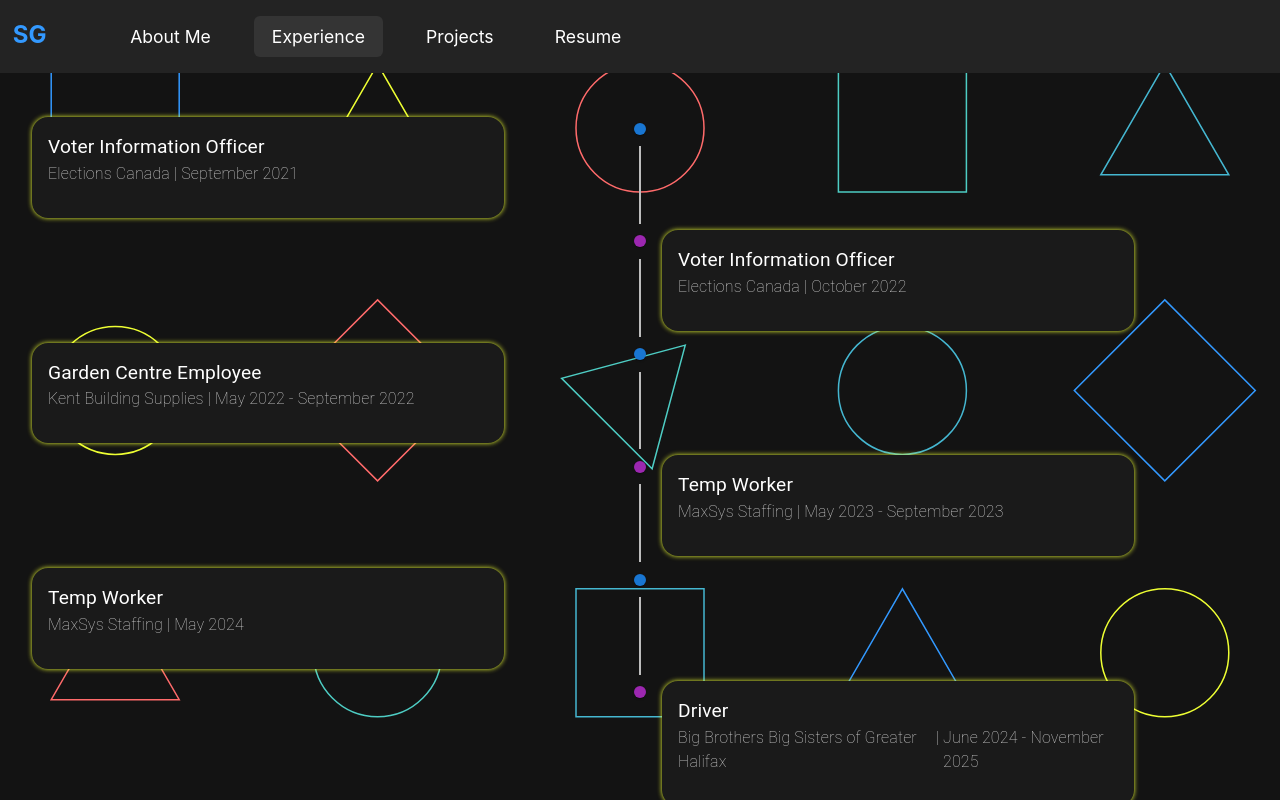
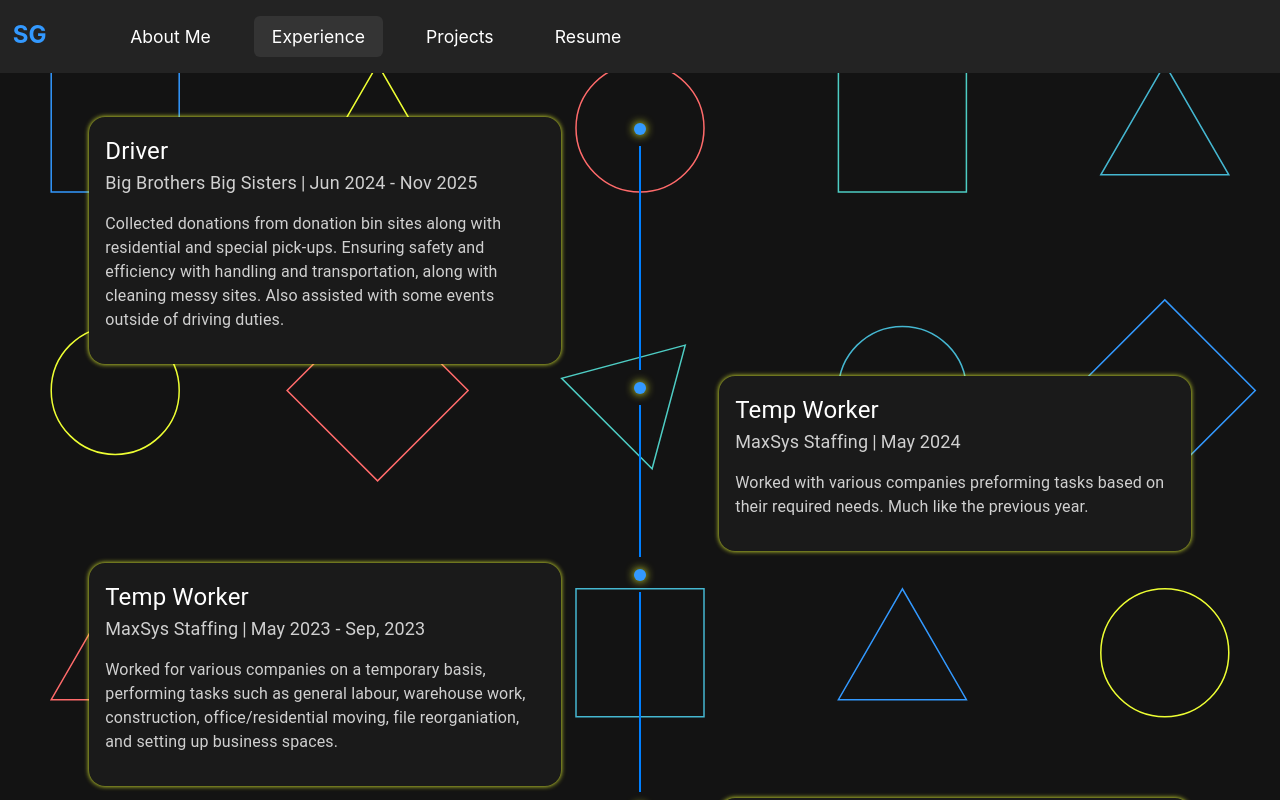
Before and after one commit to Samuelmgp/Portfolio, a React (Create React App) app: page /experience in a window 1280 px wide. Shown: the top 800 px of the page. Built offline with nearby package versions, Linux system fonts and the light colour scheme.

Commit message:
Experience rough page set

```diff
--- a/src/assets/WorkExperience.js
+++ b/src/assets/WorkExperience.js
@@ -1,39 +1,39 @@
 // data/workExperience.js
 export const workExperience = [
   {
-    position: "Voter Information Officer",
-    company: "Elections Canada",
-    duration: "September 2021",
-    description: "",
-  },
-  {
-    position: "Voter Information Officer",
-    company: "Elections Canada",
-    duration: "October 2022",
-    description: "",
-  },
-  {
-    position: "Garden Centre Employee",
-    company: "Kent Building Supplies",
-    duration: "May 2022 - September 2022",
-    description: "",
-  },
-  {
-    position: "Temp Worker",
-    company: "MaxSys Staffing",
-    duration: "May 2023 - September 2023",
-    description: "",
+    position: "Driver",
+    company: "Big Brothers Big Sisters",
+    duration: "Jun 2024 - Nov 2025",
+    description: "Collected donations from donation bin sites along with residential and special pick-ups. Ensuring safety and efficiency with handling and transportation, along with cleaning messy sites. Also assisted with some events outside of driving duties.",
   },
   {
     position: "Temp Worker",
     company: "MaxSys Staffing",
     duration: "May 2024",
-    description: "",
+    description: "Worked with various companies preforming tasks based on their required needs. Much like the previous year.",
   },
   {
-    position: "Driver",
-    company: "Big Brothers Big Sisters of Greater Halifax",
-    duration: "June 2024 - November 2025",
-    description: "",
+    position: "Temp Worker",
+    company: "MaxSys Staffing",
+    duration: "May 2023 - Sep, 2023",
+    description: "Worked for various companies on a temporary basis, performing tasks such as general labour, warehouse work, construction, office/residential moving, file reorganiation, and setting up business spaces.",
+  },
+  {
+    position: "Garden Centre Employee",
+    company: "Kent Building Supplies",
+    duration: "May, 2022 - Sep, 2022",
+    description: "Worked in the garden centre assisting customers with their gardening needs, including plant selection, care advice, and garden supplies.",
+  },
+  {
+    position: "Voter Information Officer",
+    company: "Elections Canada",
+    duration: "Oct 2022",
+    description: "Assisted voters with finding their polling stations and provided information on the voting process during the federal election.",
+  },
+  {
+    position: "Voter Information Officer",
+    company: "Elections Canada",
+    duration: "Sep 2021",
+    description: "Assisted voters with finding their polling stations and provided information on the voting process during the federal election.",
   },
 ];
--- a/src/components/EmploymentCard.js
+++ b/src/components/EmploymentCard.js
@@ -11,9 +11,7 @@ const EmploymentCard = ({position, company, duration, description}) => {
                     <h2>{duration}</h2>
                 </div>
             </div>
-            <div className="employment-card-details">
-                <p className="employment-details-description">{description}</p>
-            </div>
+            <p className="employment-card-description">{description}</p>
         </div>
     );
 }
--- a/src/css/App.css
+++ b/src/css/App.css
@@ -11,6 +11,7 @@
     --card-width-m: 50%;
     --card-width-l: 75%;
     --color-primary: #3399ff;
+    --color-primary-deep: #007fff;
     --color-secondary: #eeff33;
     --color-nav-background: #232323;
     --color-background: #131313;
@@ -29,7 +30,6 @@
     --card-width-s: 35%;
     --card-width-m: 75%;
     --card-width-l: 85%;
-    --my-color-theme: #3399ff;
     --img-width: 100%;
     --img-height: 100%;
   }
@@ -44,7 +44,6 @@
     --card-width-s: 65%;
     --card-width-m: 75%;
     --card-width-l: 85%;
-    --my-color-theme: #3399ff;
   }
 }
 
--- a/src/css/EmploymentCard.css
+++ b/src/css/EmploymentCard.css
@@ -1,5 +1,6 @@
   .employment-card {
     color: var(--font-color-body);
+    justify-self: center;
     display: block;
     gap: var(--spacing);
     width: var(--card-width-l);
@@ -21,20 +22,29 @@
     display: flex;
     gap: 0.25rem;
     flex-direction: row;
-    justify-content: start;
+    justify-self: start;
     align-items: start;
   }
 
 .employment-card-header > h1 {
     color: var(--font-color-heading);
     align-self: flex-start;
-    font-size: larger;
+    font-size: x-large;
     font-weight: normal;
     margin: 0;
   }
 
   .employment-header-subheader > h2 {
-    font-size: medium;
-    font-weight: lighter;
+    text-align: start;
+    text-wrap: wrap;
+    text-overflow: ellipsis;
+    font-size: large;
+    font-weight: normal;
     margin: 0;
   }
+
+  .employment-card-description {
+    font-size: medium;
+    line-height: 1.5em;
+    text-align: start;
+  }
--- a/src/css/NavBar.css
+++ b/src/css/NavBar.css
@@ -9,6 +9,8 @@ button {
 @media screen {
     .navbar {
         position: sticky;
+        top: 0;
+        z-index: 2;
         display: flex;
         flex-direction: row;
         background-color: var(--color-nav-background);
--- a/src/pages/Experience.js
+++ b/src/pages/Experience.js
@@ -9,15 +9,13 @@ import TimelineConnector from '@mui/lab/TimelineConnector';
 import TimelineContent from '@mui/lab/TimelineContent';
 import TimelineDot from '@mui/lab/TimelineDot';
 function Experience() {
-    const { position, company, duration, description } = workExperience[0];
-
     return (
         <Timeline id="timeline" position="alternate-reverse">
         {workExperience.map((job, index) => (
             <TimelineItem key={index}>
                 <TimelineSeparator>
-                    <TimelineDot color={index % 2 == 0 ? "primary" : "secondary"} />
-                    {index < workExperience.length - 1 && <TimelineConnector />}
+                    <TimelineDot sx={{background: 'var(--color-primary)', boxShadow: '0 0 10px 0 var(--color-secondary)'}} />
+                    {index < workExperience.length - 1 && <TimelineConnector sx={{background: 'var(--color-primary-deep)'}}/>}
                 </TimelineSeparator>
                 <TimelineContent>
                     <EmploymentCard
```
